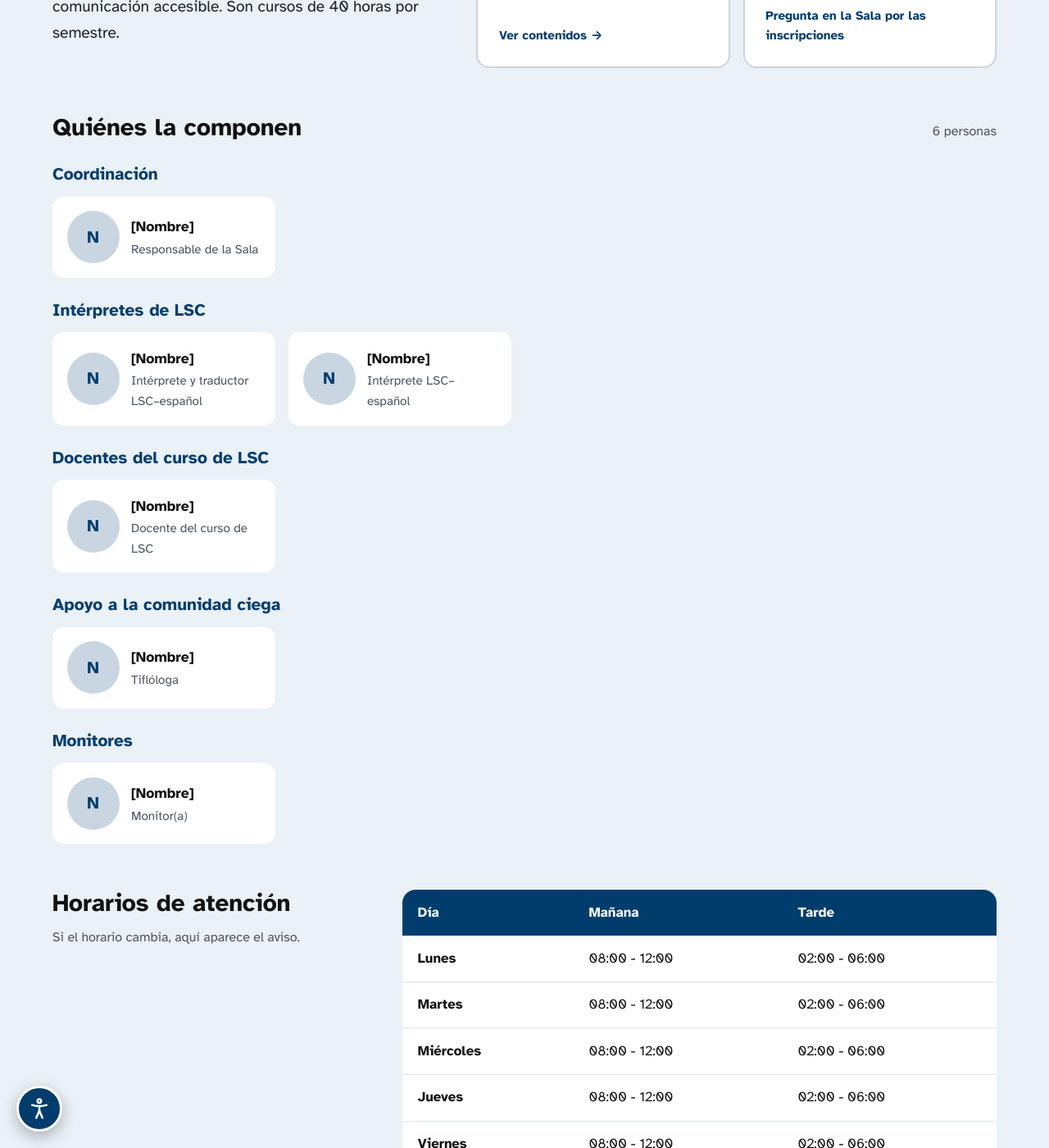
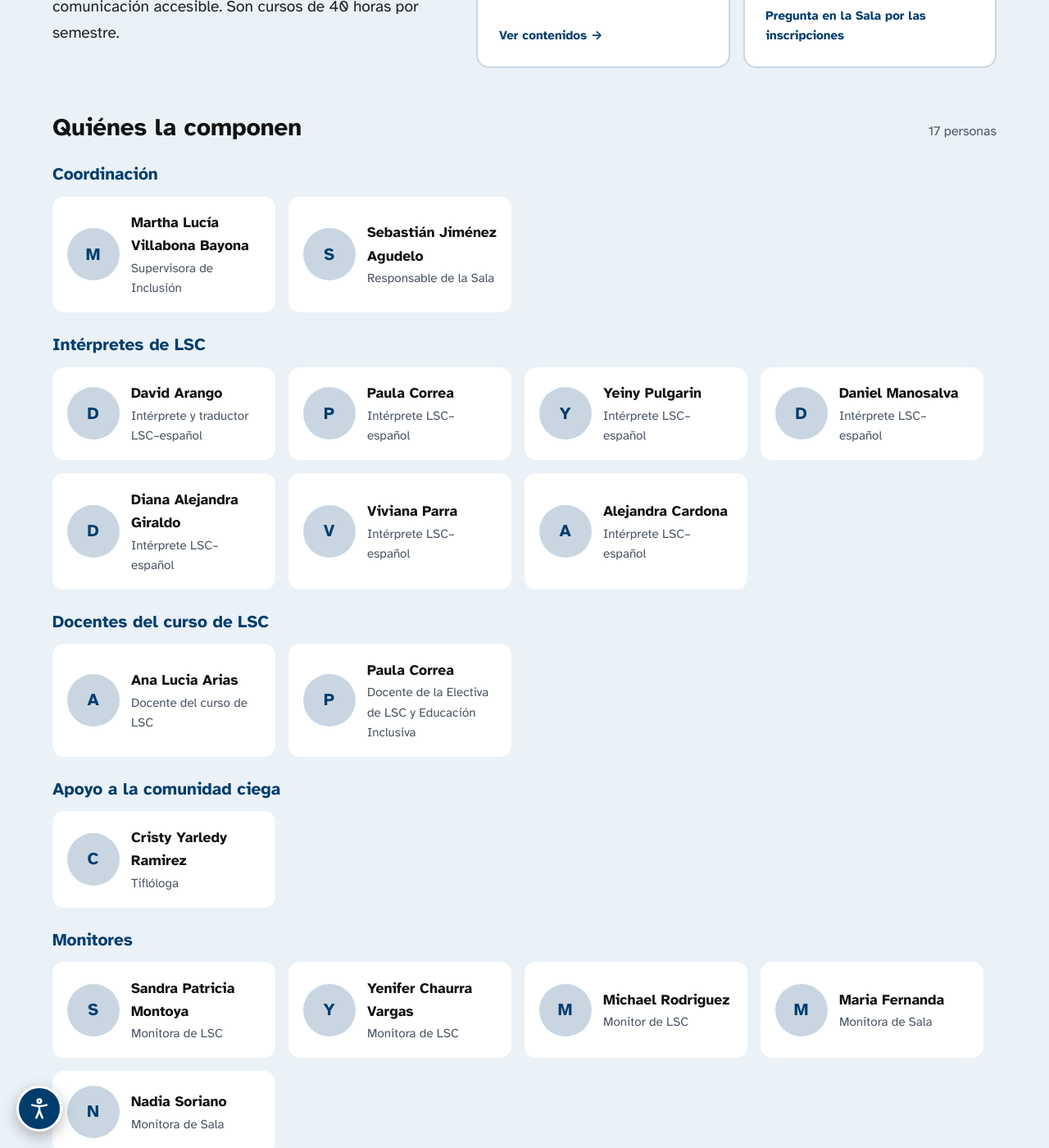
Before and after one commit to jhonatan-vivas/sala-sentidos, a Jekyll site: the page built from index.html, in a window 1280 px wide and 1400 px high, scrolled down 2768 px. Shown: the whole window at 82% size. Built offline with Jekyll 4.4.1, drawn with Linux system fonts in a browser that asks for light colours.

Commit message:
equipos y martha

```diff
--- a/_data/equipo.yml
+++ b/_data/equipo.yml
@@ -1,33 +1,64 @@
-# Equipo de la Sala. Los grupos aparecen en el orden en que se mencionan por primera vez.
-# foto: opcional (sube la imagen desde el panel). video_lsc: opcional (enlace o ID de YouTube).
 personas:
-  - nombre: "[Nombre]"
+  - nombre: Martha Lucía Villabona Bayona
+    rol: Supervisora de Inclusión
+    grupo: Coordinación
+  - nombre: Sebastián Jiménez Agudelo
     rol: Responsable de la Sala
     grupo: Coordinación
     foto: ""
     video_lsc: ""
-  - nombre: "[Nombre]"
+  - nombre: David Arango
     rol: Intérprete y traductor LSC–español
     grupo: Intérpretes de LSC
     foto: ""
     video_lsc: ""
-  - nombre: "[Nombre]"
+  - nombre: Paula Correa
     rol: Intérprete LSC–español
     grupo: Intérpretes de LSC
     foto: ""
     video_lsc: ""
-  - nombre: "[Nombre]"
+  - nombre: Yeiny Pulgarin
+    rol: Intérprete LSC–español
+    grupo: Intérpretes de LSC
+  - rol: Intérprete LSC–español
+    grupo: Intérpretes de LSC
+    nombre: Daniel Manosalva
+  - rol: Intérprete LSC–español
+    grupo: Intérpretes de LSC
+    nombre: Diana Alejandra Giraldo
+  - rol: Intérprete LSC–español
+    grupo: Intérpretes de LSC
+    nombre: Viviana Parra
+  - rol: Intérprete LSC–español
+    grupo: Intérpretes de LSC
+    nombre: Alejandra Cardona
+  - nombre: Ana Lucia Arias
     rol: Docente del curso de LSC
     grupo: Docentes del curso de LSC
     foto: ""
     video_lsc: ""
-  - nombre: "[Nombre]"
+  - nombre: Paula Correa
+    rol: Docente de la Electiva de LSC y Educación Inclusiva
+    grupo: Docentes del curso de LSC
+  - nombre: Cristy Yarledy Ramirez
     rol: Tiflóloga
     grupo: Apoyo a la comunidad ciega
     foto: ""
     video_lsc: ""
-  - nombre: "[Nombre]"
-    rol: Monitor(a)
+  - nombre: Sandra Patricia Montoya
+    rol: Monitora de LSC
     grupo: Monitores
     foto: ""
     video_lsc: ""
+  - rol: Monitora de LSC
+    grupo: Monitores
+    nombre: Yenifer Chaurra Vargas
+  - rol: Monitor de LSC
+    grupo: Monitores
+    nombre: Michael Rodriguez
+  - nombre: Maria Fernanda
+    rol: Monitora de Sala
+    grupo: Monitores
+  - nombre: Nadia Soriano
+    rol: Monitora de Sala
+    grupo: Monitores
```
